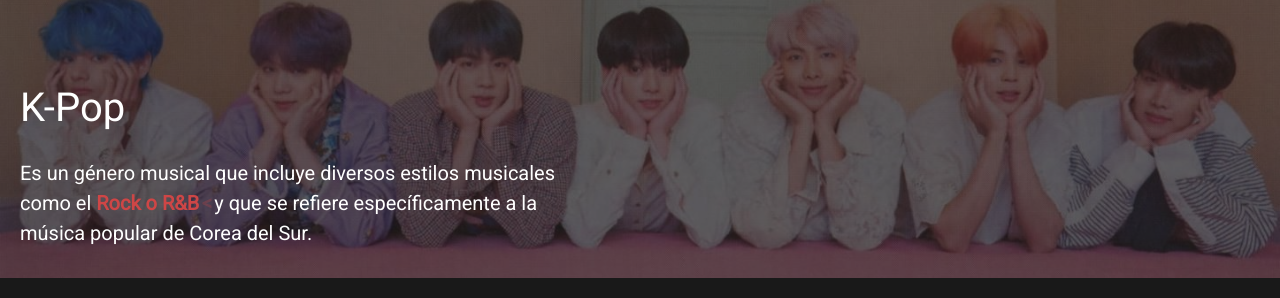
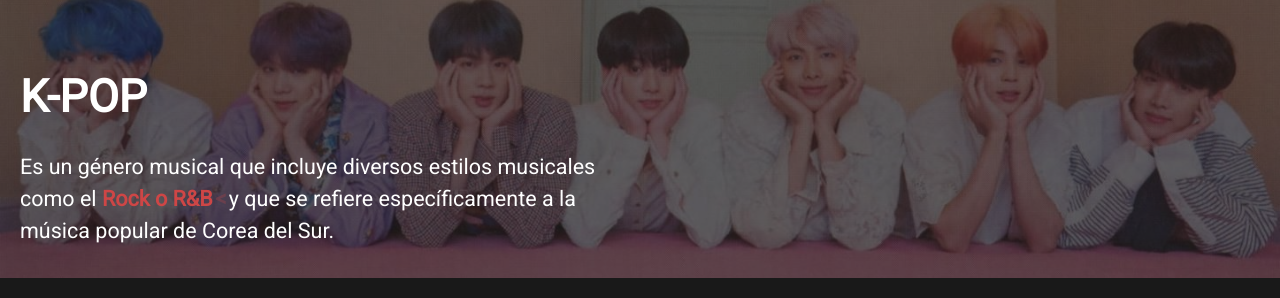
Before and after one commit to Deisy08/heflix, a React (Create React App) app: page / in a window 1280 px wide. Shown: the part 228-526 px from the top of the page. Built offline with nearby package versions, Linux system fonts and the light colour scheme; data requests are answered from the project's data file.

Commit message:
mejorando css de mi banner y haciendo funcional  mi button

```diff
--- a/src/Componentes/Banner/index.js
+++ b/src/Componentes/Banner/index.js
@@ -51,6 +51,11 @@ const BannerContenedor = styled.section`
         height: calc(100vh - 400px);
         animation: ${bannerD} 20s infinite linear alternate;
     }
+    @media (min-width: 1424px) {
+        background-size: cover;
+        height: calc(100vh - 350px);
+        animation: ${bannerD} 20s infinite linear alternate;
+    }
 `
 const Contenedor = styled.div`
     width: 100%;
@@ -85,7 +90,9 @@ const Contenido = styled.div`
 `
 const H1 = styled(Contenido)`
     margin: 20px;
-    font-size: 40px;
+    color: #FFF;
+    font-weight: bolder;
+    font-size: 45px;
     display: inline;
     @media (min-width: 768px) {
         margin-bottom: 0;
@@ -100,6 +107,7 @@ const P = styled.p`
     }
     @media (min-width: 1024px) {
         width: 75%;
+        font-size: 21.5px;
     }
     @media (min-width: 1424px) {
         width: 60%;
@@ -146,6 +154,14 @@ const VideoC = styled.div`
             width: 560px;
         }
 `
+const VideoMovilC = styled.div`
+    display: flex;
+    flex-direction: column;
+    align-items: center;
+    justify-content: center;
+    margin-top: 130px;
+`
+
 
 function Banner() {
 
@@ -168,7 +184,7 @@ function Banner() {
         }
     `
 
-    const VideoPlayer = () => {
+    const VideoPlayerT = () => {
         return (
         <VideoC>
             <ReactPlayer
@@ -191,12 +207,46 @@ function Banner() {
         );
     };
 
+
+    const VideoPlayer = ({ onClose }) => {
+        const handleMediaQueryChange = (mediaQuery) => {
+        if (mediaQuery.matches) {
+            onClose();
+        }
+        };
+
+        // Verificar el tamaño de la pantalla usando una media query
+        const mediaQuery = window.matchMedia('(min-width: 768px)');
+        mediaQuery.addListener(handleMediaQueryChange);
+
+        // Cerrar el video si se cumple la media query en el montaje inicial
+        if (mediaQuery.matches) {
+        onClose();
+        }
+
+        return (
+        <VideoMovilC >
+            <ReactPlayer
+            url="https://www.youtube.com/watch?v=x0sASwK5t2M"
+            controls
+            width="calc(80vh - 300px)"
+            height="300px"
+            />
+            <Enlace  style={{marginTop:"25px"}} onClick={onClose}>Cerrar</Enlace>
+        </VideoMovilC>
+        );
+    };
+
     return <BannerContenedor>
         <Contenedor>
+            {showVideo ? (
+                <VideoPlayer onClose={handleCerrarClick} />
+                ) : (
                 <Contenido>
                     <div>
-                    <H1>K-Pop</H1>
-                    <P>Es un género musical que incluye diversos estilos musicales como el {" "}
+                    <H1>K-POP</H1>
+                    <P>
+                        Es un género musical que incluye diversos estilos musicales como el{' '}
                         <span style={{ color: '#ce4646', fontWeight: 'bold' }}>
                         <Typewriter
                             words={['POP', 'RAP', 'Rock o R&B', 'EDM', 'Hip Hop']}
@@ -206,25 +256,16 @@ function Banner() {
                             typeSpeed={120}
                             deleteSpeed={50}
                         />
-                        </span> {" "}
+                        </span>{' '}
                         y que se refiere específicamente a la música popular de Corea del Sur.
                     </P>
-                    {!showVideo && <Enlace type="button" onClick={handleVerClick}>Ver</Enlace>}
-                    {showVideo && (<div>
-                        <ReactPlayer
-                            url="https://www.youtube.com/embed/x0sASwK5t2M?enablejsapi=1"
-                            controls
-                            width="500px"
-                            height="300px"
-                        />
-                        <button onClick={handleCerrarClick}>Close</button>
-                        </div>)
-                    }
+                    <Enlace type="button" onClick={handleVerClick}>
+                        Ver
+                    </Enlace>
                     </div>
-
-                <VideoT><VideoPlayer /></VideoT>
-
+                    <VideoT><VideoPlayerT /></VideoT>
                 </Contenido>
+            )}
         </Contenedor>
 
     </BannerContenedor>
```
Lines whose indentation alone changed are shown as unchanged.
